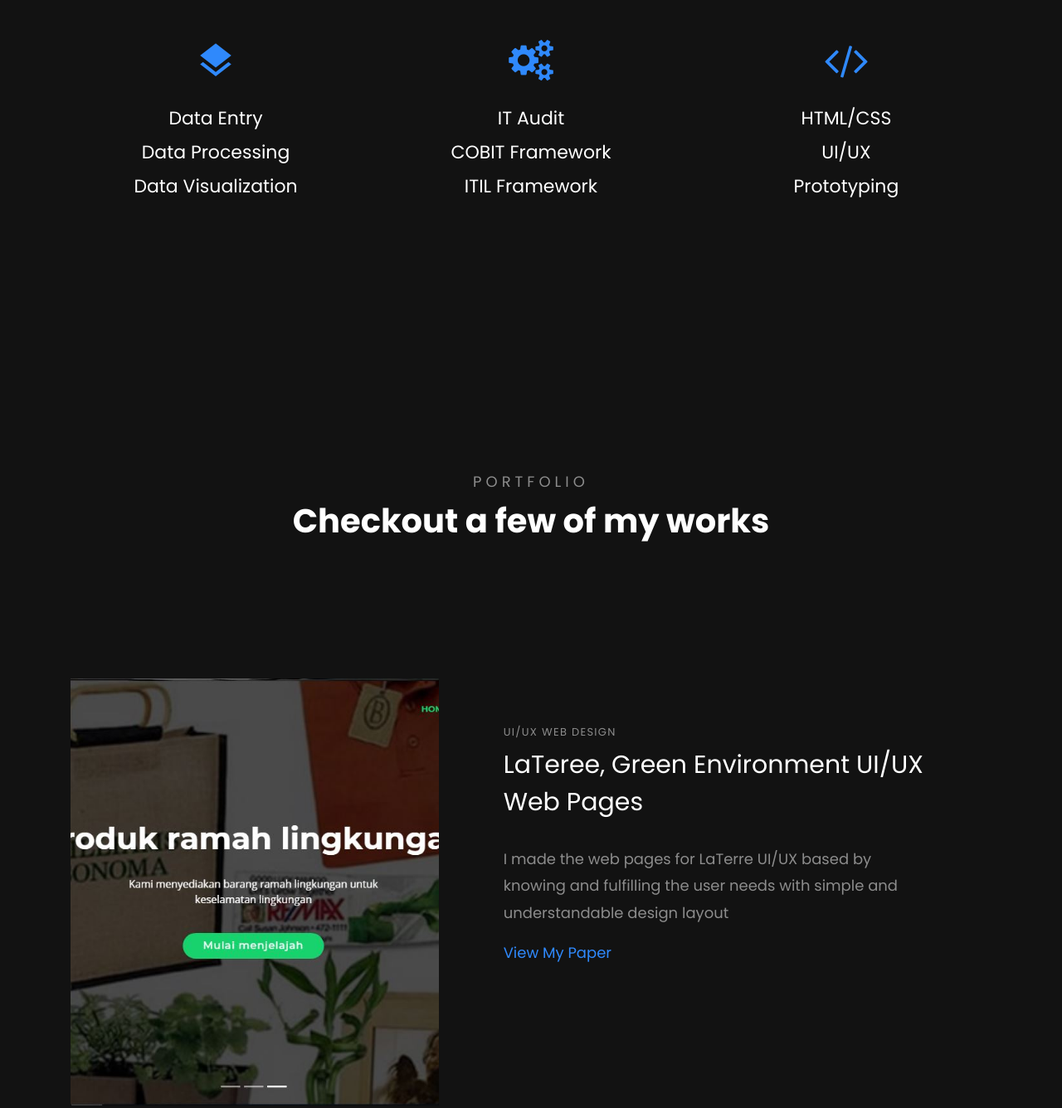
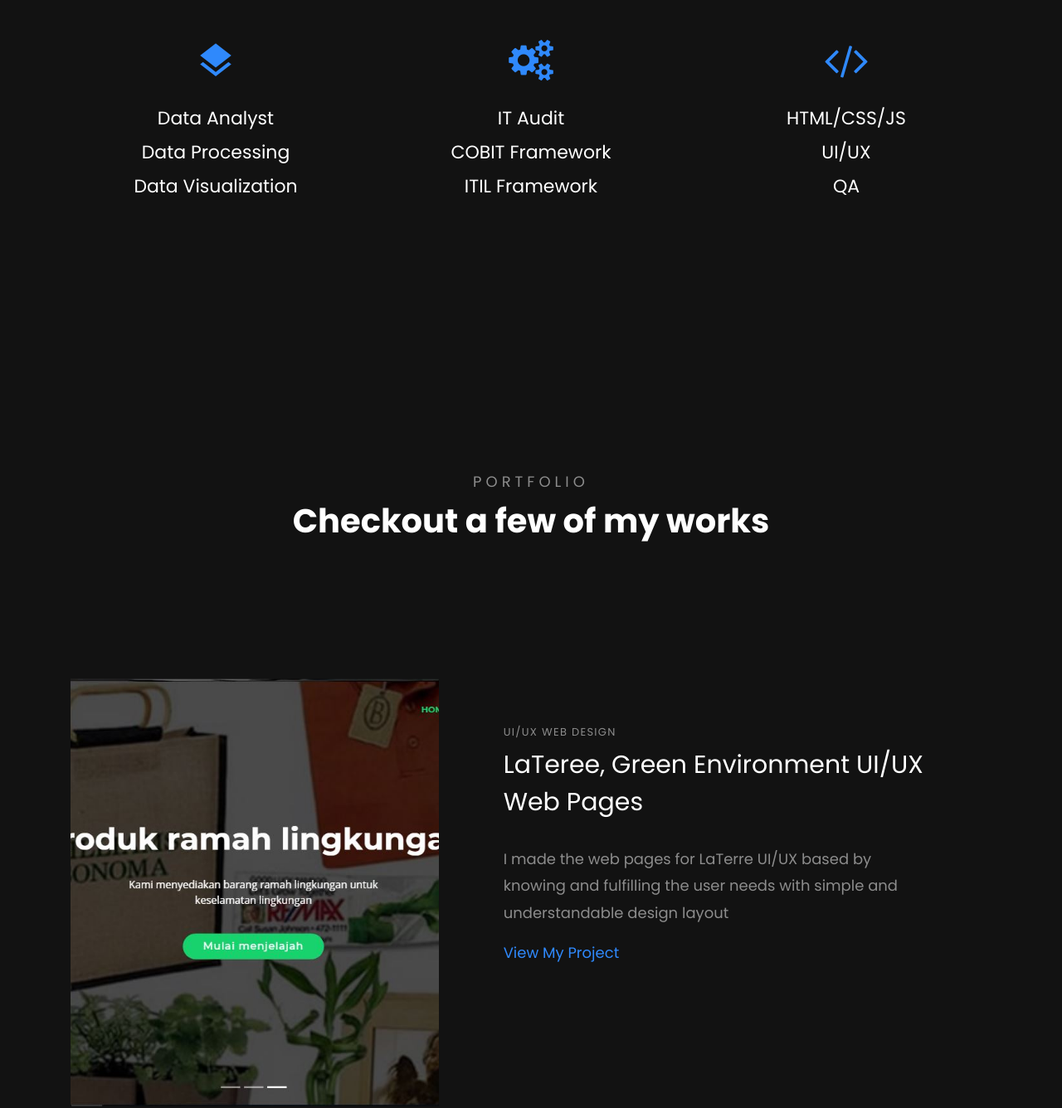
Before and after one commit to kendrickf/bio, a plain HTML site: page index.html in a window 1280 px wide. Shown: the part 1940-3276 px from the top of the page at 83% size. Drawn offline with Linux system fonts and the light colour scheme; some packages are replaced by stand-ins of ours; no server answers; files whose address does not match are found by name.

Commit message:
Update index.html

```diff
--- a/index.html
+++ b/index.html
@@ -134,7 +134,7 @@
               <div class="media block-6 services p-3 py-4 d-block text-center">
                 <div class="icon mb-3"><span class="icon-layers"></span></div>
                 <div class="media-body">
-                  <h3 class="heading">Data Entry</h3>
+                  <h3 class="heading">Data Analyst</h3>
                   <h3 class="heading">Data Processing</h3>
                   <h3 class="heading">Data Visualization</h3>
                 </div>
@@ -154,9 +154,9 @@
               <div class="media block-6 services p-3 py-4 d-block text-center">
                 <div class="icon mb-3"><span class="icon-code"></span></div>
                 <div class="media-body">
-                  <h3 class="heading">HTML/CSS</h3>
+                  <h3 class="heading">HTML/CSS/JS</h3>
                   <h3 class="heading">UI/UX</h3>
-                  <h3 class="heading">Prototyping</h3>
+                  <h3 class="heading">QA</h3>
                 </div>
               </div>
             </div>
@@ -183,7 +183,7 @@
               <h4 class="subheading">UI/UX Web Design</h4>
               <h2 class="heading">LaTeree, Green Environment UI/UX Web Pages</h2>
               <p>I made the web pages for LaTerre UI/UX based by knowing and fulfilling the user needs with simple and understandable design layout</p>
-              <p><a href="https://drive.google.com/file/d/1GYAM9itSiBXKzUQ2Vpqk_b6kBMVopT38/view?usp=sharing">View My Paper</a></p>
+              <p><a href="https://github.com/kendrickf/ui-ux">View My Project</a></p>
 
             </div>
           </div>
@@ -197,7 +197,7 @@
               <h4 class="subheading">Mobile App</h4>
               <h2 class="heading">Kotak Mahasiswa, social discussion chat app for students</h2>
               <p>I made a mobile app "Kotak Mahasiswa" for my assignment. I used Java languange as main languange for this app by Android Studio</p>
-              <p><a href="https://drive.google.com/file/d/1GYAM9itSiBXKzUQ2Vpqk_b6kBMVopT38/view?usp=sharing">View My Paper</a></p>
+              <p><a href="https://drive.google.com/open?id=129EttCGoeWgptvSlGMIX1T4s_jVUeWLW">View My Project</a></p>
             </div>
           </div>
           <div class="block-3 d-md-flex ftco-animate" data-scrollax-parent="true">
@@ -210,7 +210,7 @@
               <h4 class="subheading">Web Programming</h4>
               <h2 class="heading">Musicatalog, a music catalog website where user can store and looking for music needs</h2>
               <p>I made this responsible bootstrap website by doing prototyping, HTML, CSS, JS coding and backend server(SQL, PHP) .</p>
-             <p><a href="https://drive.google.com/file/d/1GYAM9itSiBXKzUQ2Vpqk_b6kBMVopT38/view?usp=sharing">View My Paper</a></p>
+             <p><a href="https://drive.google.com/open?id=1kECz1xSzOzcodlbkTi4Gqrs65hxDJhhE">View My Project</a></p>
             </div>
           </div>
           <div class="block-3 d-md-flex ftco-animate" data-scrollax-parent="true">
@@ -223,7 +223,7 @@
               <h4 class="subheading">IT Audit</h4>
               <h2 class="heading">PT Nabel Sakha</h2>
               <p>My project assignment is find and asses the weakness of the IT system they use by checking their IT daily process, then i give them recommendation from this to fix and development </p>
-              <p><a href="https://drive.google.com/file/d/10lVxp_RAjYdO2IB25EHCWgtjBrdgH3Yp/view?usp=sharing">View Project Result</a></p>
+              <p><a href="https://drive.google.com/open?id=1gNDlpytpRB_3o9VEInMXfrEOEEcgwI3U">View My Paper</a></p>
 
             </div>
           </div>
@@ -233,10 +233,10 @@
                 <span class="icon-search"></span>
               </div>
             </a>
-            <div class="text">Data Analytic</h4>
-              <h2 class="heading">Police Station Crime in Bojonegoro</h2>
-              <p>I do analyzed their data with logistic regression method by using R language and Excel.</p>
-              <p><a href="https://drive.google.com/file/d/1GYAM9itSiBXKzUQ2Vpqk_b6kBMVopT38/view?usp=sharing">View My Paper</a></p>
+            <div class="text">Quality Assurance Tester</h4>
+              <h2 class="heading">Trafi</h2>
+              <p>I tested their website functionally for find any bugs / error and make bug report.</p>
+              <p><a href="https://github.com/kendrickf/qualityassurance">View My Project</a></p>
 
             </div>
           </div>
```
